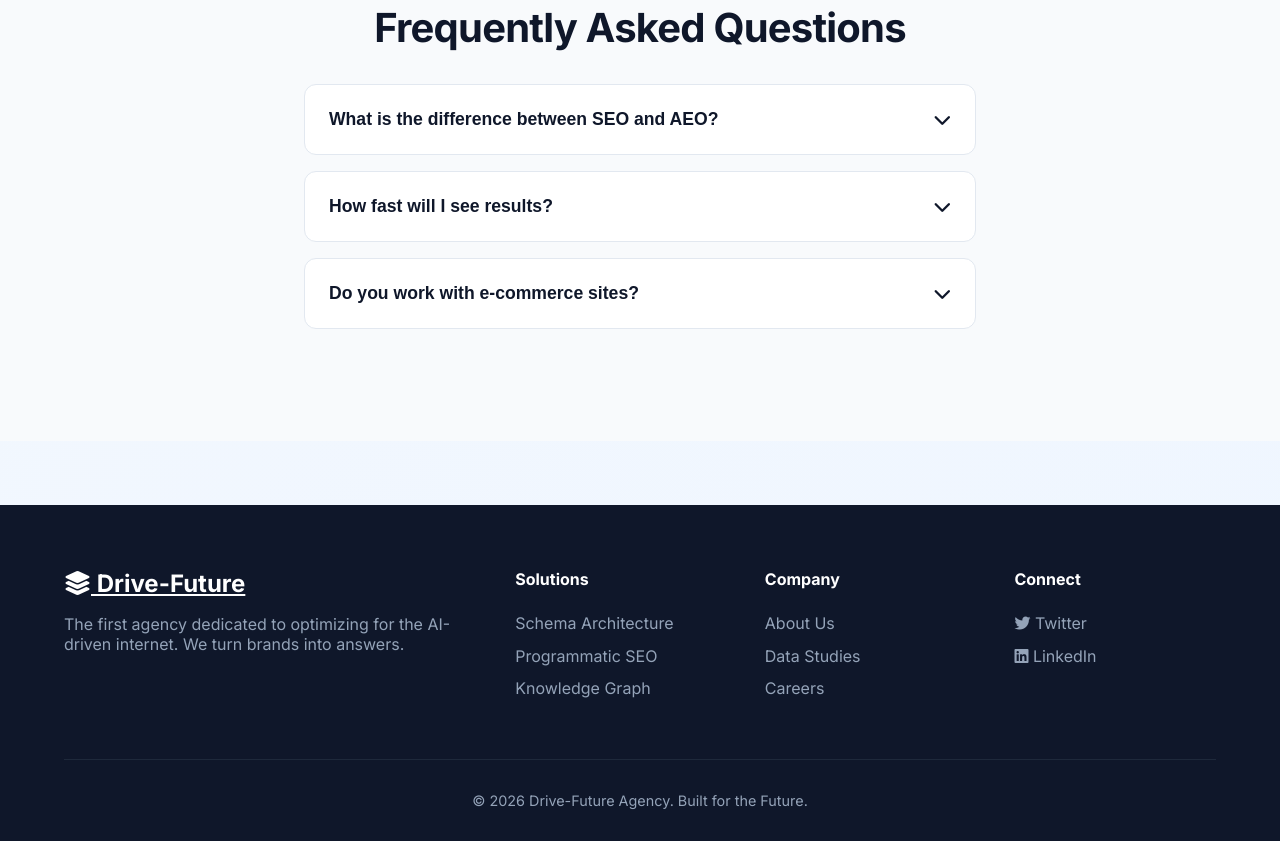
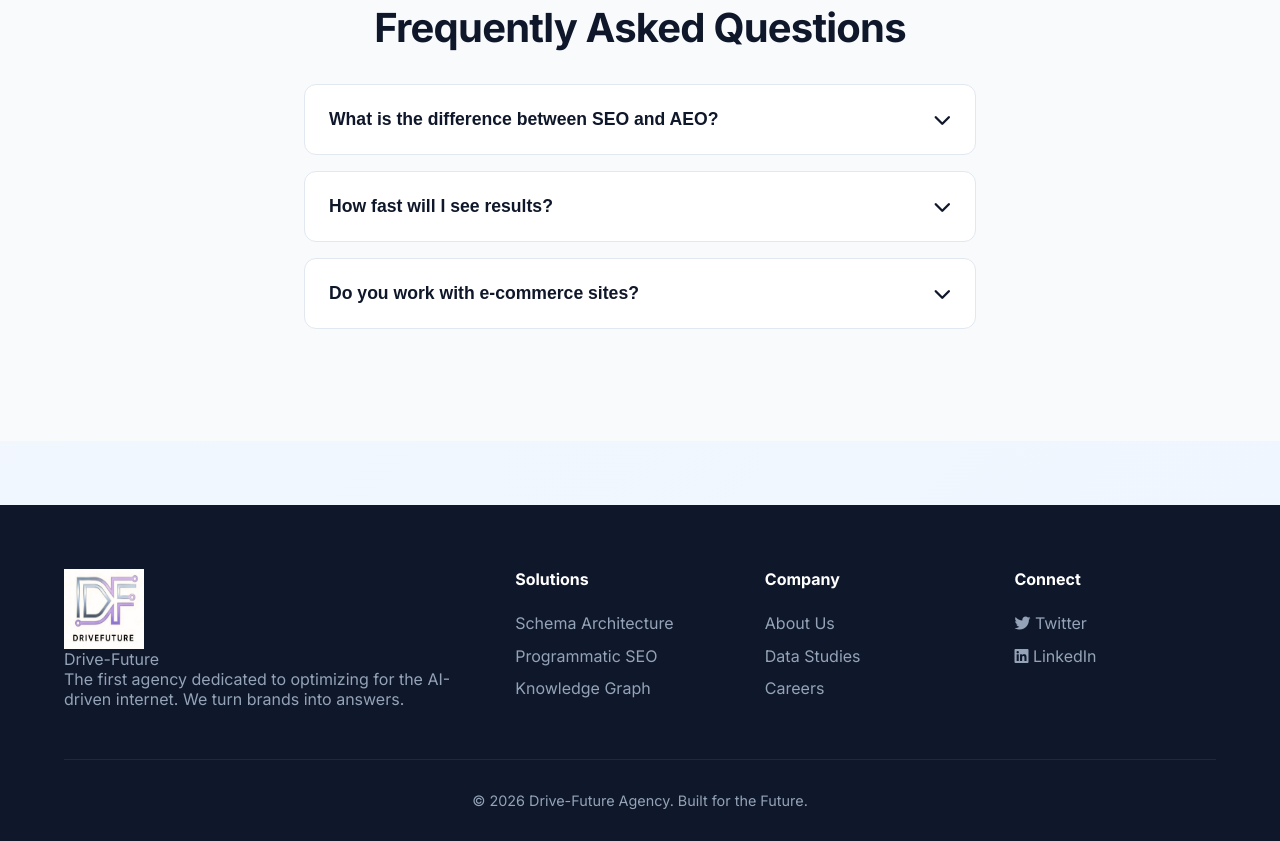
Before and after one commit to laiyungseng/testwebsite, a plain HTML site: page index.html in a window 1280 px wide. Shown: the part 4179-5020 px from the top of the page. Drawn offline with Linux system fonts and the light colour scheme; a web font is replaced by a local one.

Commit message:
Add files via upload

```diff
--- a/index.html
+++ b/index.html
@@ -11,7 +11,7 @@
     <meta name="keywords" content="Drive-Future, AEO, AI SEO, Answer Engine Optimization, Technical SEO, Programmatic SEO, Schema Markup">
     <meta name="author" content="Drive-Future Agency">
     <meta name="robots" content="index, follow">
-    <link rel="canonical" href="https://www.drive-future.com">
+    <link rel="canonical" href="https://www.drive-future.com/">
 
     <meta property="og:type" content="website">
     <meta property="og:url" content="https://www.drive-future.com/">
@@ -31,8 +31,8 @@
       "@type": "ProfessionalService",
       "name": "Drive-Future",
       "image": "https://www.drive-future.com/assets/logo.png",
-      "@id": "https://www.drive-future.com",
-      "url": "https://www.drive-future.com",
+      "@id": "https://www.drive-future.com/",
+      "url": "https://www.drive-future.com/",
       "telephone": "+60169733383",
       "areaServed": {
         "@type": "Country",
@@ -219,7 +219,7 @@
 
     <nav>
         <div class="logo">
-            <a href="#" class="logo">
+            <a href="https://www.drive-future.com/" class="logo">
                 <img src="/assets/DriveFuture-logo.png" alt="Drive-Future Logo" style="width:80px; height:80px;">
             </a>
             Drive-Future
@@ -530,7 +530,9 @@
     <footer>
         <div class="footer-grid">
             <div class="footer-col">
-                <a href="#" class="footer-brand"><i class="fa-solid fa-layer-group"></i> Drive-Future</a>
+                <a href="https://www.drive-future.com/" class="logo">
+                    <img src="/assets/DriveFuture-logo.png" alt="Drive-Future Logo" style="width:80px; height:80px;">
+                </a> Drive-Future</a>
                 <p>The first agency dedicated to optimizing for the AI-driven internet. We turn brands into answers.</p>
             </div>
             <div class="footer-col">
```
